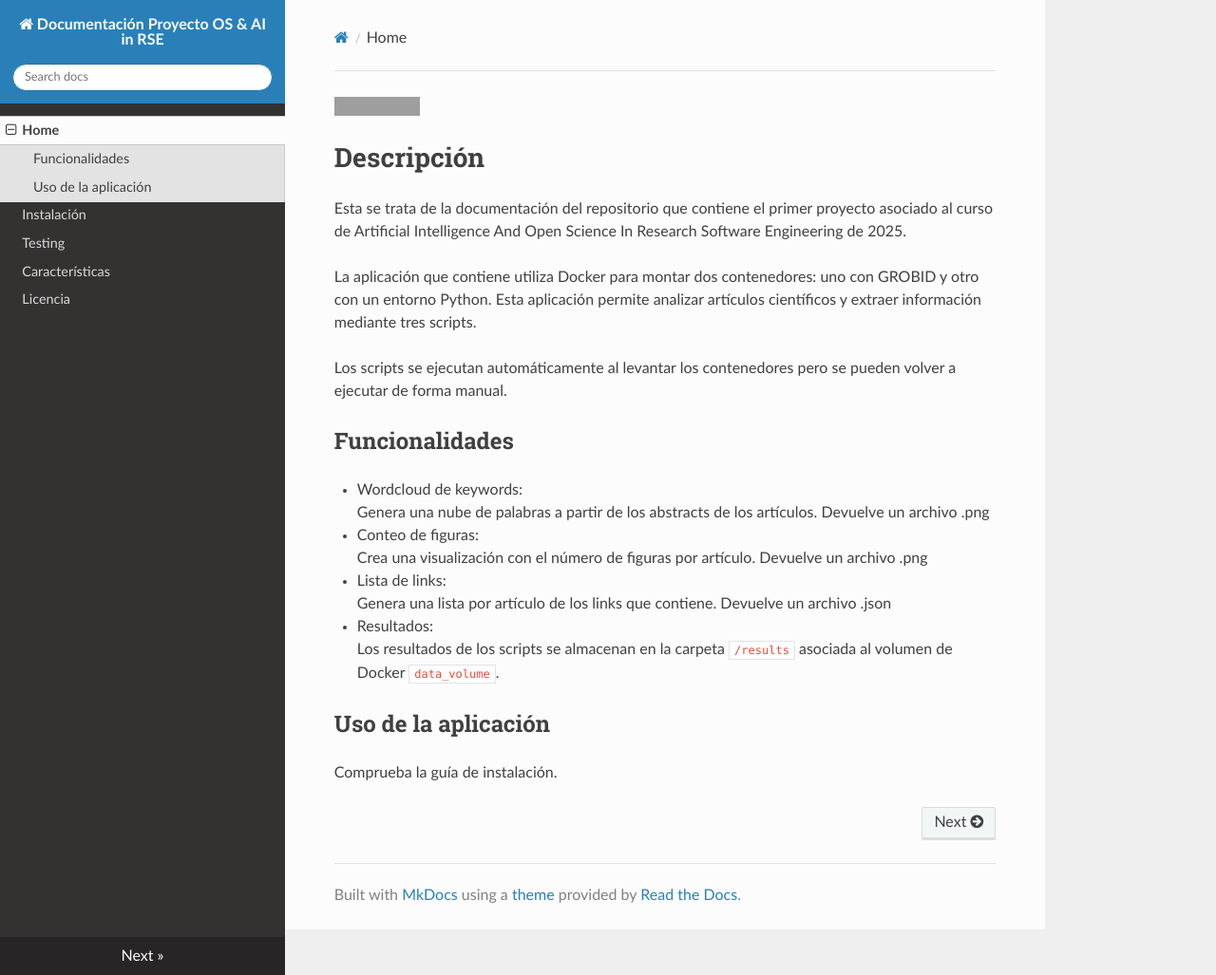
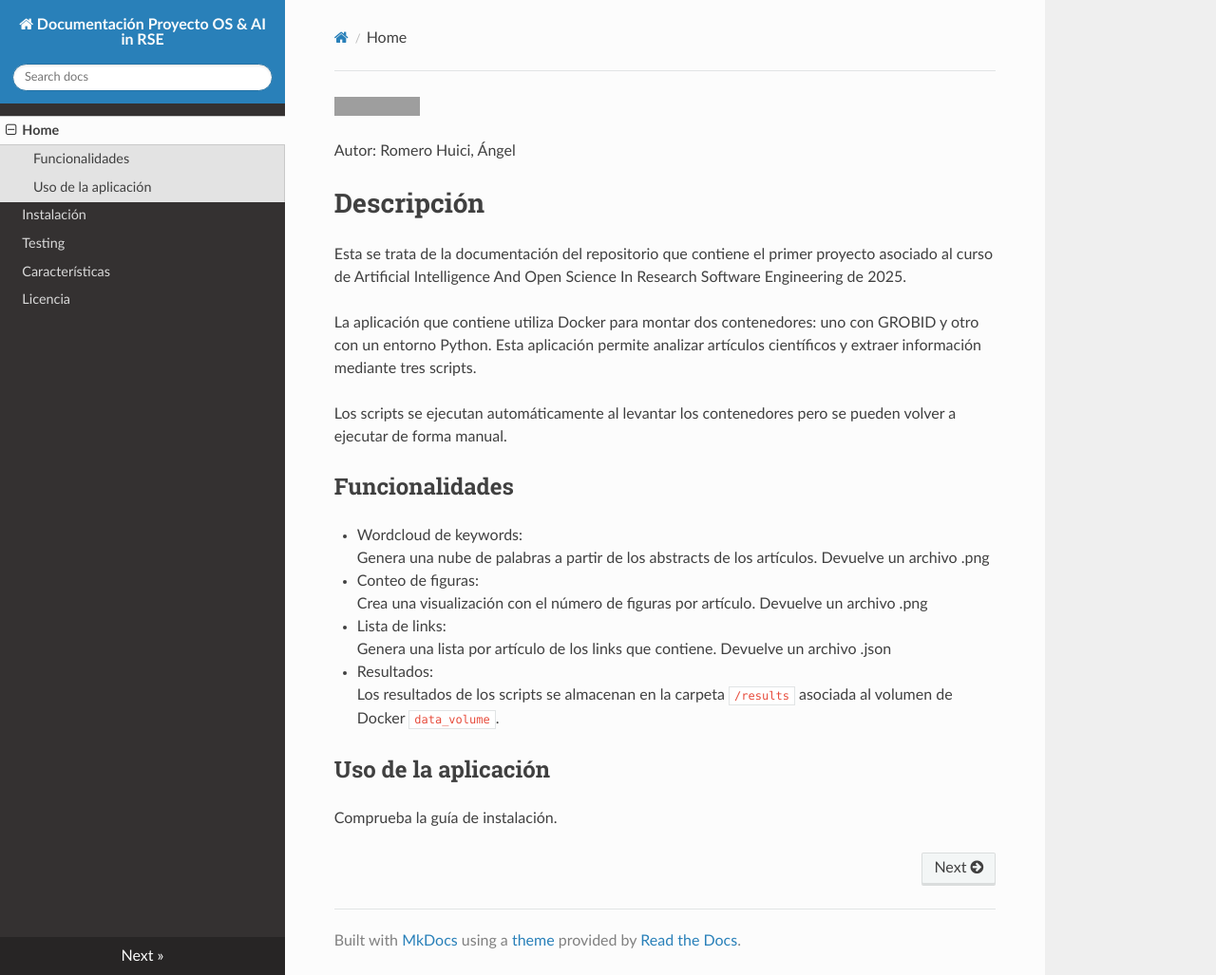
Before and after one commit to arhuici/osai, an MkDocs documentation site: the page built from docs/index.md, in a window 1280 px wide and 1027 px high. Shown: the whole window at 95% size. Built offline with MkDocs 1.6.1, drawn with Linux system fonts in a browser that asks for light colours; nearby versions of some CDN libraries; grey boxes are pictures that could not be loaded.

Commit message:
updated name

```diff
--- a/docs/index.md
+++ b/docs/index.md
@@ -1,5 +1,6 @@
 [![DOI](https://zenodo.org/badge/DOI/10.5281/zenodo.14976592.svg)](https://doi.org/10.5281/zenodo.14976592)
 
+Autor: Romero Huici, Ángel
 # Descripción
 Esta se trata de la documentación del repositorio que contiene el primer proyecto asociado al curso de Artificial Intelligence And Open Science In Research Software Engineering de 2025.
 
```
Also changed, not shown: README.md (+1 -0 lines).
